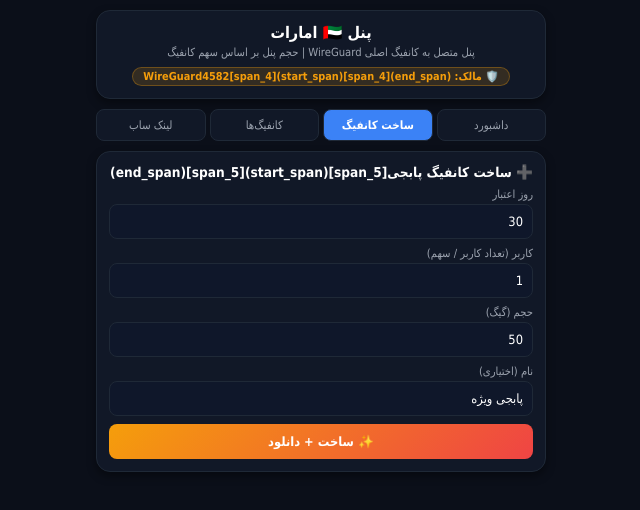
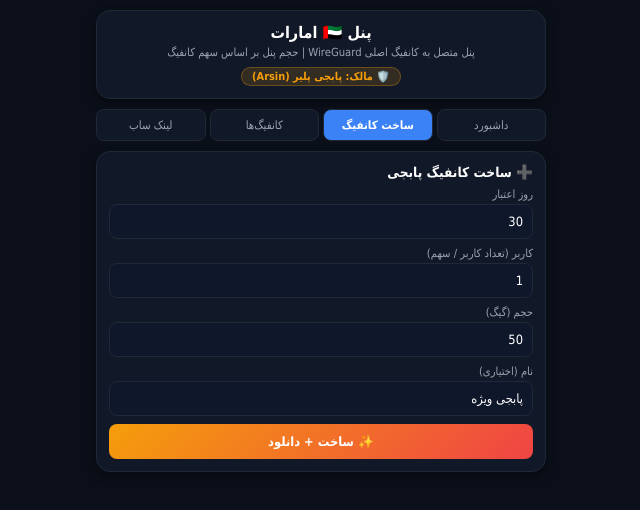
Before and after one commit to varsi87/index.html, a plain HTML site: page index.html in a window 1280 px wide. Shown: the whole page, without its empty margins (319-959 px from the left). Drawn offline with Linux system fonts and the light colour scheme.

Commit message:
Update owner name and clean up HTML content

```diff
--- a/index.html
+++ b/index.html
@@ -59,7 +59,7 @@
     <div class="card">
         <h1>پنل 🇦🇪 امارات</h1>
         <p>پنل متصل به کانفیگ اصلی WireGuard | حجم پنل بر اساس سهم کانفیگ</p>
-        <div class="badge">🛡️ مالک: WireGuard4582[span_4](start_span)[span_4](end_span)</div>
+        <div class="badge">🛡️ مالک: پابجی پلیر (Arsin)</div>
     </div>
 
     <div class="tabs">
@@ -82,7 +82,7 @@
     <!-- ساخت کانفیگ -->
     <div id="make" class="content active">
         <div class="card">
-            <div class="title">➕ ساخت کانفیگ پابجی[span_5](start_span)[span_5](end_span)</div>
+            <div class="title">➕ ساخت کانفیگ پابجی</div>
             <div class="group">
                 <label>روز اعتبار</label>
                 <input type="number" id="confDays" value="30">
@@ -278,4 +278,4 @@ AllowedIPs = 0.0.0.0/0,::/0`;
     }
 </script>
 </body>
-  </html>
+</html>
```
